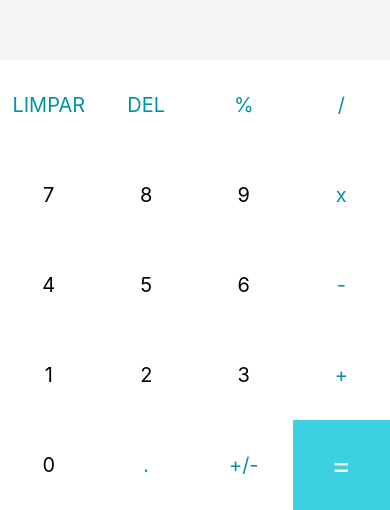
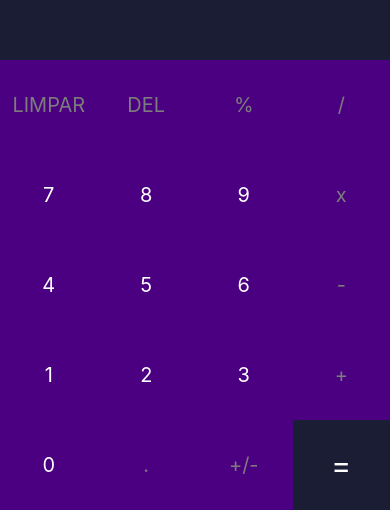
Before and after one commit to wallacegiovane/UC13, a React Native app: screen / in a window 390 px wide. Shown: the part 334-844 px from the top of the page. Built offline with nearby package versions, Linux system fonts and the light colour scheme.

Commit message:
Adaptação Design

```diff
--- a/App.js
+++ b/App.js
@@ -79,12 +79,12 @@
 
         {buttons.map((button) =>
           button === '=' ? // Mapeamento do botão =
-            <TouchableOpacity onPress={() => handleInput(button)} key={button} style={[styles.button, { backgroundColor: '#3dd0e3' }]}>
+            <TouchableOpacity onPress={() => handleInput(button)} key={button} style={[styles.button, { backgroundColor: '#1A1D33' }]}>
               <Text style={[styles.textButton, { color: "white", fontSize: 30 }]}>{button}</Text>
             </TouchableOpacity>
             : // Mapeamento dos outros botões
             <TouchableOpacity onPress={() => handleInput(button)} key={button} style={styles.button}>
-              <Text style={[styles.textButton, { color: typeof (button) === 'number' ? 'black' : '#0093a6' }]}>{button}</Text>
+              <Text style={[styles.textButton, { color: typeof (button) === 'number' ? 'white' : '#7c7c7c' }]}>{button}</Text>
             </TouchableOpacity>
         )}
       </View>
@@ -100,10 +100,10 @@
   results: {
     flex: 2,
     justifyContent: "center",
-    backgroundColor: "#f5f5f5"
+    backgroundColor: "#1A1D33"
   },
   resultText: {
-    color: "#282F38",
+    color: "white",
     fontSize: 32,
     fontWeight: "bold",
     padding: 12,
@@ -120,7 +120,7 @@
     flexWrap: 'wrap',
   },
   button: {
-    backgroundColor: 'white',
+    backgroundColor: '#4B0082',
     alignItems: 'center',
     justifyContent: 'center',
     minWidth: 90,
@@ -128,7 +128,7 @@
     flex: 2,
   },
   textButton: {
-    color: "#7c7c7c",
+    color: "#191970",
     fontSize: 20,
   }
 });
```
